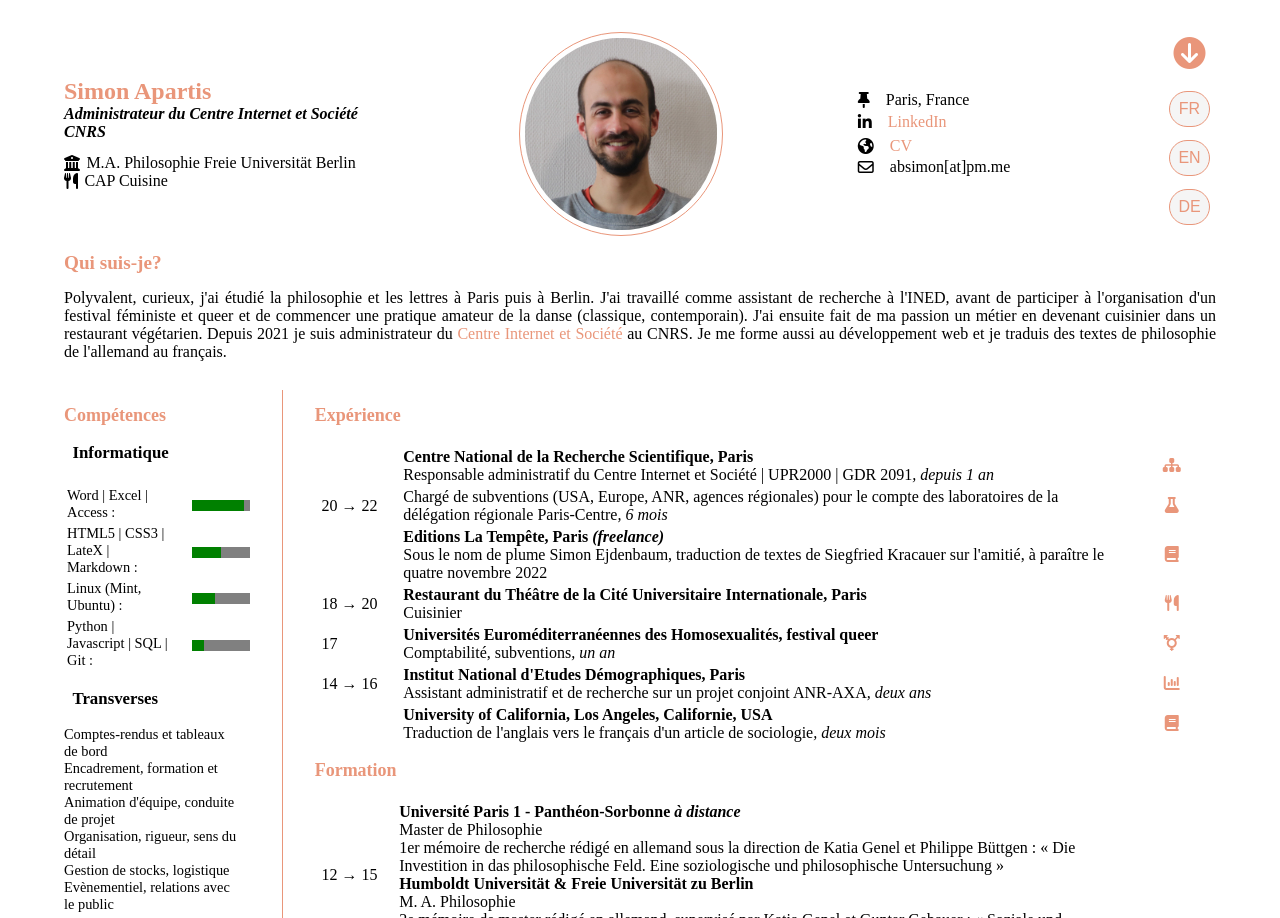
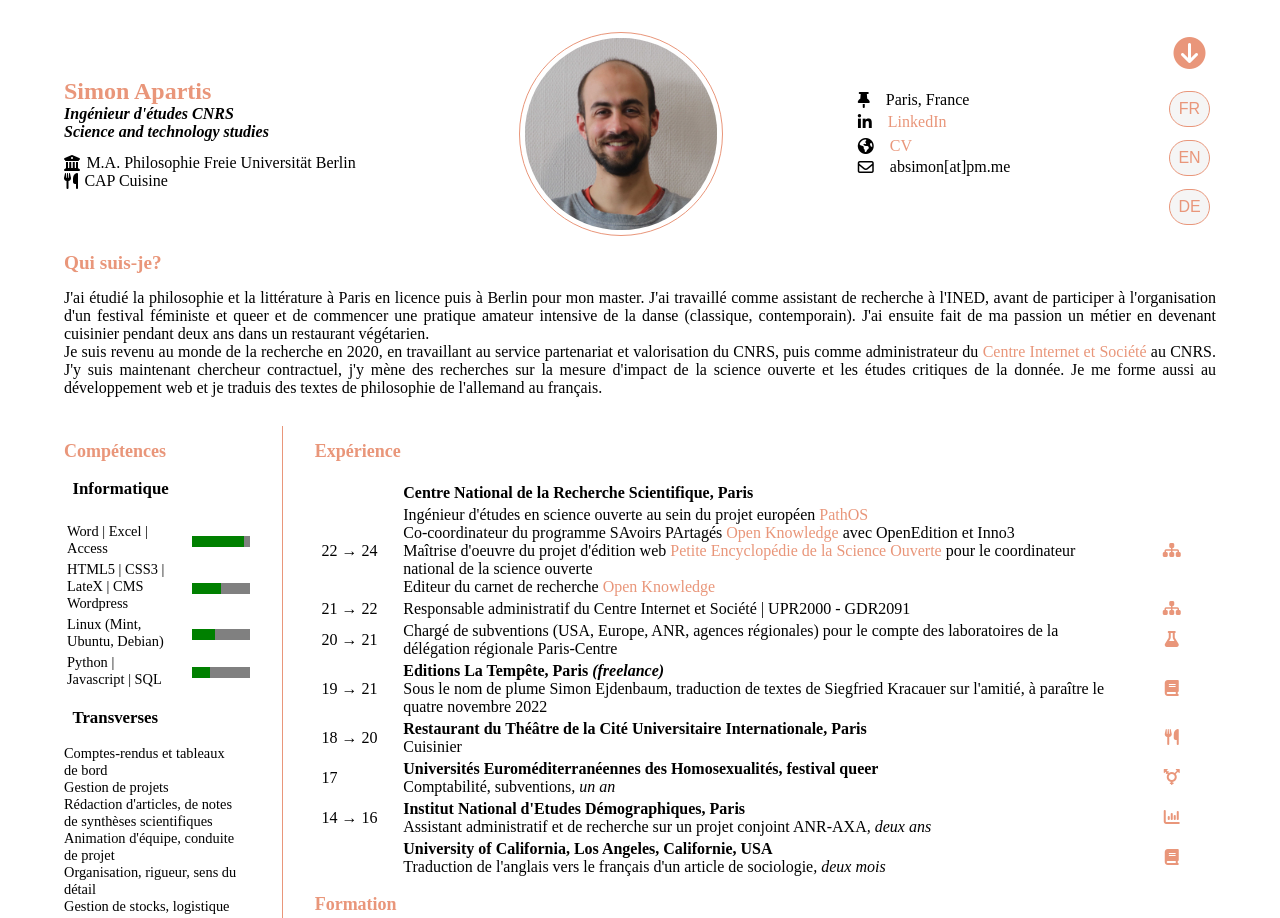
Before and after one commit to abzsimon/curriculum, a plain HTML site: page index.html in a window 1280 px wide. Shown: the top 918 px of the page. Drawn offline with Linux system fonts and the light colour scheme.

Commit message:
maj basique cv
mise à jour des fonctions & formations, publi et interv à ajouter plus tard

```diff
--- a/index.html
+++ b/index.html
@@ -14,9 +14,9 @@
             <section id= "overview">
                 <div id= "ID">
                         <h1>Simon Apartis</h1>
-                        <div class = "FR"><h2>Administrateur du Centre Internet et Société CNRS</h2></div>
-                        <div class = "EN"><h2>Administrative Manager of the Internet and Society Center</h2></div>
-                        <div class = "DE"><h2>Administrativer Leiter des Zentrums für Internet und Gesellschaft</h2></div>
+                        <div class = "FR"><h2>Ingénieur d'études CNRS <br> Science and technology studies</h2></div>
+                        <div class = "EN"><h2>Research Engineer CNRS <br> Science and technology studies</h2></div>
+                        <div class = "DE"><h2>Projektingenieur CNRS <br> Science and technology studies</r></h2></div>
                     <div id= "qualifications">
 
                         <div class= "achievement">
@@ -63,27 +63,29 @@
             <section id= "about">
                     <div class = "FR">
                         <h1>Qui suis-je?</h1>
-                        Polyvalent, curieux, j'ai étudié la philosophie et les lettres à Paris puis à Berlin.
-                        J'ai travaillé comme assistant de recherche à l'INED, avant de participer à l'organisation d'un festival féministe et queer et de commencer une pratique amateur de la danse (classique, contemporain).
-                        J'ai ensuite fait de ma passion un métier en devenant cuisinier dans un restaurant végétarien.
-                        Depuis 2021 je suis administrateur du <a target="_blank" href="https://cis.cnrs.fr/">Centre Internet et Société</a> au CNRS.
+                        J'ai étudié la philosophie et la littérature à Paris en licence puis à Berlin pour mon master.
+                        J'ai travaillé comme assistant de recherche à l'INED, avant de participer à l'organisation d'un festival féministe et queer et de commencer une pratique amateur intensive de la danse (classique, contemporain).
+                        J'ai ensuite fait de ma passion un métier en devenant cuisinier pendant deux ans dans un restaurant végétarien.
+                        <br>Je suis revenu au monde de la recherche en 2020, en travaillant au service partenariat et valorisation du CNRS, puis
+                        comme administrateur du <a target="_blank" href="https://cis.cnrs.fr/">Centre Internet et Société</a> au CNRS.
+                        J'y suis maintenant chercheur contractuel, j'y mène des recherches sur la mesure d'impact de la science ouverte et les études critiques de la donnée.
                         Je me forme aussi au développement web et je traduis des textes de philosophie de l'allemand au français.
                     </div>
                     <div class = "DE">
                         <h1>Wer bin ich?</h1>
-                        In Paris und Berlin habe ich erstmal Philosophie und Litteraturwissenschaft bis zum M.A. studiert.
-                        Ich war dann als administrative Assistant beim staatlichen französisches Institut für Bevölkerungsforschung (INED) tätig, bevor ich an der Organisation eines feministischen queeren Festival zwei Jahrelang gearbeitet habe. Ich fang auch klassische und zeitgenössische Tanz an.
-                        Ich machte dann meine Leidenschaft zum Beruf und arbeitete als Koch in einem vegetarischen Restaurant.
-                        Seit 2021 bin ich administrativer Leiter des <a target="_blank" href="https://cis.cnrs.fr/">Zentrums für Internet und Gesellschaft</a> beim Centre National de la Recherche Scientifique.
-                        Nebenbei lerne ich web development und übersetze ich philosophische Texte aus dem deutschen ins französische.
+                        Ich habe Philosophie und Literatur in Paris im Bachelor und anschließend in Berlin im Master studiert.
+                        Ich habe als Forschungsassistent beim französischen Zentrum für Demographie (INED) gearbeitet, bevor ich an der Organisation eines feministischen und queeren Festivals teilnahm und begann, Tanz (klassisch, zeitgenössisch) als Amateur intensiv zu praktizieren.
+                        Danach habe ich meine Leidenschaft zum Beruf gemacht und habe zwei Jahre lang als Koch in einem vegetarischen Restaurant gearbeitet.
+                        <br>Im Jahr 2020 kehrte ich in der Welt der Forschung zurück und arbeitete beim CNRS, in der Abteilung für die Verwerdung von Forschungsergebnissen, ehe ich als Verwalter des <a target="_blank" href="https://cis.cnrs.fr/">Centre Internet et Société</a> eingestelt wurde.
+                        Dort bin ich nun Vertragsforscher und betreibe Forschung zum Impact von Open Science und critical data studies.
+                        Außerdem bilde ich mich in Webdeveloppement weiter und übersetze philosophische Texte aus dem Deutschen ins Französische.
                     </div>
                     <div class = "EN">
-                        <h1>About</h1>
-                        I did my M.A in Philosophy and Litterature in Paris and Berlin.
-                        After my studies I worked as an administrative assistant at the French Institute for Demographic Studies, and took part to the organisation of a queer feminist festival. I started dancing as well (classical, contemporary, contact improvisation).
-                        I then decided to turn my hobby into a job and worked as a cook in a vegetarian restaurant located in the theater of the International University Campus.
-                        I actually work as administrative manager of the <a target="_blank" href="https://cis.cnrs.fr/"> Internet and Society Center</a> at the French National Research Center.
-                        Alongside I also study web development and I translate philosophical texts from german to french.
+                        <h1>Who am I?</h1>
+                        I studied philosophy and literature in Paris for my bachelor's degree and then in Berlin for my master's degree. I worked as a research assistant at INED before participating in the organization of a feminist and queer festival and starting an intensive amateur practice of dance (classical, contemporary).
+                        I then turned my passion into a profession by working as a chef for two years in a vegetarian restaurant.
+                        <br> I returned to the world of research in 2020, working in the partnership and research valorization department at CNRS, and later as an administrator at the <a target="_blank" href="https://cis.cnrs.fr/">Center for Internet and Society</a> at CNRS. I am now a contractual researcher, conducting research on the impact measurement of open science and critical data studies.
+                        I am also learning web development and translating philosophical texts from German to French.
                     </div>
             </section>
             <section id ="SkillExpForm">
@@ -103,20 +105,20 @@
                                         </tr>
                                     </thead>
                                     <tr>
-                                        <td><p id = "bureautique">Word | Excel | Access :</p></td>
+                                        <td><p id = "bureautique">Word | Excel | Access</p></td>
                                         <td><progress value="9" max="10"></progress></td>
                                     </tr>
                                     <tr>
-                                        <td><p id = "frontend">HTML5 | CSS3 | LateX | Markdown :</p></td>
+                                        <td><p id = "frontend">HTML5 | CSS3 | LateX | CMS Wordpress</p></td>
                                         <td><progress value="5" max="10"></progress></td>
                                     </tr>
                                     <tr>
-                                        <td><p id = "OS">Linux (Mint, Ubuntu) :</p></td>
+                                        <td><p id = "OS">Linux (Mint, Ubuntu, Debian)</p></td>
                                         <td><progress value="4" max="10"></progress></td>
                                     </tr>
                                     <tr>
-                                        <td><p id = "backend">Python | Javascript | SQL | Git :</p></td>
-                                        <td><progress value="2" max="10"></progress></td>
+                                        <td><p id = "backend">Python | Javascript | SQL</p></td>
+                                        <td><progress value="3" max="10"></progress></td>
                                     </tr>
                                 </table>
                         </section>
@@ -124,24 +126,29 @@
                             <h3 class ="FR">Transverses</h3>
                             <h3 class ="EN">Transferable skills</h3>
                             <h3 class ="DE">Querschnittkompetenzen</h3>
-                                <p class="FR">Comptes-rendus et tableaux de bord</p>
-                                <p class = "DE">Protokolle und Dashboards</p>
-                                <p class = "EN">Minutes and dashboards</p>
-                                <p class="FR">Encadrement, formation et recrutement</p>
-                                <p class = "DE">Personnalbetreuung, Ausbildung und Personalbeschaffung</p>
-                                <p class = "EN">Supervision, training and hiring</p>
+                                <p class ="FR">Comptes-rendus et tableaux de bord</p>
+                                <p class ="EN">Minutes and dashboards</p>
+                                <p class ="DE">Protokolle und Dashboards</p>
+                                <p class ="FR">Gestion de projets</p>
+                                <p class ="DE">Projektverwaltung</p>
+                                <p class ="EN">Project management</p>
+                                <p class ="FR">Rédaction d'articles, de notes de synthèses scientifiques</p>
+                                <p class ="DE">Verfassen von Artikeln und wissenschaftlichen Zusammenfassungen</p>                                <p class = "EN">Project management</p>
+                                <p class ="EN">Writing articles and scientific summary notes</p>
+                                <p class ="DE">Personnalbetreuung, Ausbildung und Personalbeschaffung</p>
+                                <p class ="EN">Supervision, training and hiring</p>
                                 <p class ="FR">Animation d'équipe, conduite de projet</p>
-                                <p class = "DE">Teammoderation, Projektleitung</p>
-                                <p class = "EN">Team facilitation, project management</p>
-                                <p class = "FR">Organisation, rigueur, sens du détail</p>
-                                <p class = "DE">Organisationssin, Genauigkeit</p>
-                                <p class = "EN">Organizational skills, precision</p>
-                                <p class = "FR">Gestion de stocks, logistique</p>
-                                <p class = "DE">Lagerverwaltung und -logistik</p>
-                                <p class = "EN">Inventory management and logistics</p>
-                                <p class = "FR">Evènementiel, relations avec le public</p>
-                                <p class = "DE">Veranstaltungen und Kundenbetreuung</p>
-                                <p class = "EN">Event and customer service</p>
+                                <p class ="DE">Teammoderation, Projektleitung</p>
+                                <p class ="EN">Team facilitation, project management</p>
+                                <p class ="FR">Organisation, rigueur, sens du détail</p>
+                                <p class ="DE">Organisationssin, Genauigkeit</p>
+                                <p class ="EN">Organizational skills, precision</p>
+                                <p class ="FR">Gestion de stocks, logistique</p>
+                                <p class ="DE">Lagerverwaltung und -logistik</p>
+                                <p class ="EN">Inventory management and logistics</p>
+                                <p class ="FR">Evènementiel, relations avec le public</p>
+                                <p class ="DE">Veranstaltungen und Kundenbetreuung</p>
+                                <p class ="EN">Event and customer service</p>
                         </section>
                         <section id ="Connaissances">
                             <h3 class ="FR">Connaissances</h3>
@@ -197,28 +204,55 @@
                                         <h3 class = "FR">Centre National de la Recherche Scientifique, Paris</h3>
                                         <h3 class = "EN">French National Centre for Scientific Research, Paris</h3>
                                         <h3 class = "DE">Nationales Zentrum für wissenschaftliche Forschung, Paris</h3>
-                                        <p class = "FR">Responsable administratif du Centre Internet et Société | UPR2000 | GDR 2091<em>, depuis 1 an</em></p>
-                                        <p class = "DE">Administrativer Leiter des Zentrums für Internet und Gesellschaft | UPR2000 | GDR 2091<em>, seit einem Jahr</em></p>
-                                        <p class = "EN">Administrative manager of the Center for Internet and Society | UPR2000 | GDR 2091<em>, since 1 year</em></p>
+                                    </td>
+                                    <td></td>
+                                </tr>
+
+                                <tr>
+                                    <td><p>22 → 24</p></td>
+                                    <td>
+                                        <p class = "FR">Ingénieur d'études en science ouverte au sein du projet européen <a target="_blank" href="https://pathos-project.eu/">PathOS</a></p>
+                                        <p class = "FR">Co-coordinateur du programme SAvoirs PArtagés <a target="_blank" href="https://ok.hypotheses.org/projets/science-ouverte/sapa">Open Knowledge</a> avec OpenEdition et Inno3</p>
+                                        <p class = "FR">Maîtrise d'oeuvre du projet d'édition web <a target="_blank" href="https://encyclo.ouvrirlascience.fr">Petite Encyclopédie de la Science Ouverte</a> pour le coordinateur national de la science ouverte</p>
+                                        <p class = "FR">Editeur du carnet de recherche <a target="_blank" href="https://ok.hypotheses.org/">Open Knowledge</a></p>
+                                        <p class="DE">Projektingenieur für Open Science im Rahmen des europäischen Projekts <a target="_blank" href="https://pathos-project.eu/">PathOS</a></p>
+                                        <p class="DE">Mitkoordinator des Programms SAvoirs PArtagés (geteiltes Wissen) <a target="_blank" href="https://ok.hypotheses.org/projets/science-ouverte/sapa">Open Knowledge</a> mit OpenEdition und Inno3</p>
+                                        <p class="DE">Projektleitung für das Online-Editionsprojekt <a target="_blank" href="https://encyclo.ouvrirlascience.fr">Petite Encyclopédie de la Science Ouverte</a> für den nationalen Koordinator für Open Science</p>
+                                        <p class="DE">Herausgeber des Forschungsblogs <a target="_blank" href="https://ok.hypotheses.org/">Open Knowledge</a></p>
+                                        <p class="EN">Open Science Research Engineer within the European project <a target="_blank" href="https://pathos-project.eu/">PathOS</a></p>
+                                        <p class="EN">Co-coordinator of the SAvoirs PArtagés (shared knowledge) program <a target="_blank" href="https://ok.hypotheses.org/projets/science-ouverte/sapa">Open Knowledge</a> with OpenEdition and Inno3</p>
+                                        <p class="EN">Project management for the web publishing project <a target="_blank" href="https://encyclo.ouvrirlascience.fr">Petite Encyclopédie de la Science Ouverte</a> for the national coordinator of open science</p>
+                                        <p class="EN">Editor of the research blog <a target="_blank" href="https://ok.hypotheses.org/">Open Knowledge</a></p>
                                     </td>
                                     <td><a target="_blank" href= https://cis.cnrs.fr/><i class="fa fa-sitemap" aria-hidden="true"></i></a>
                                     </td>
                                 </tr>
 
                                 <tr>
-                                    <td><p>20 → 22</p></td>
+                                    <td><p>21 → 22</p></td>
+                                    <td>
+                                        <p class = "FR">Responsable administratif du Centre Internet et Société | UPR2000 - GDR2091</em></p>
+                                        <p class = "DE">Administrativer Leiter des Zentrums für Internet und Gesellschaft | UPR2000 - GDR 2091</p>
+                                        <p class = "EN">Administrative manager of the Center for Internet and Society | UPR2000 - GDR 2091</p>
+                                    </td>
+                                    <td><a target="_blank" href= https://cis.cnrs.fr/><i class="fa fa-sitemap" aria-hidden="true"></i></a>
+                                    </td>
+                                </tr>
+
+                                <tr>
+                                    <td><p>20 → 21</p></td>
                                     <td>
                                         <p class = "FR">Chargé de subventions (USA, Europe, ANR, agences régionales)
-                                            pour le compte des laboratoires de la délégation régionale Paris-Centre<em>, 6 mois</em></p>
-                                        <p class = "DE">Subventionsbeauftragter (USA, Europe, ANR, Regionen)<em>, 6 mois</em></p>
-                                        <p class = "EN">Subsidies manager (USA, Europe, ANR, Regions)<em>, 6 mois</em></p>
+                                            pour le compte des laboratoires de la délégation régionale Paris-Centre</p>
+                                        <p class = "DE">Subventionsbeauftragter (USA, Europe, ANR, Regionen)</p>
+                                        <p class = "EN">Subsidies manager (USA, Europe, ANR, Regions)</p>
                                     </td>
                                     <td><a target="_blank" href= https://www.paris-centre.cnrs.fr><i class="fa fa-flask" aria-hidden="true"></i></a>
                                     </td>
                                 </tr>
 
                                 <tr>
-                                    <td></td>
+                                    <td>19 → 21</td>
                                     <td>
                                         <h3 class = "FR">Editions La Tempête, Paris <em>(freelance)</em></h3>
                                         <h3 class = "DE">Editions La Tempête, Paris <em>(freelance)</em></h3>
```
